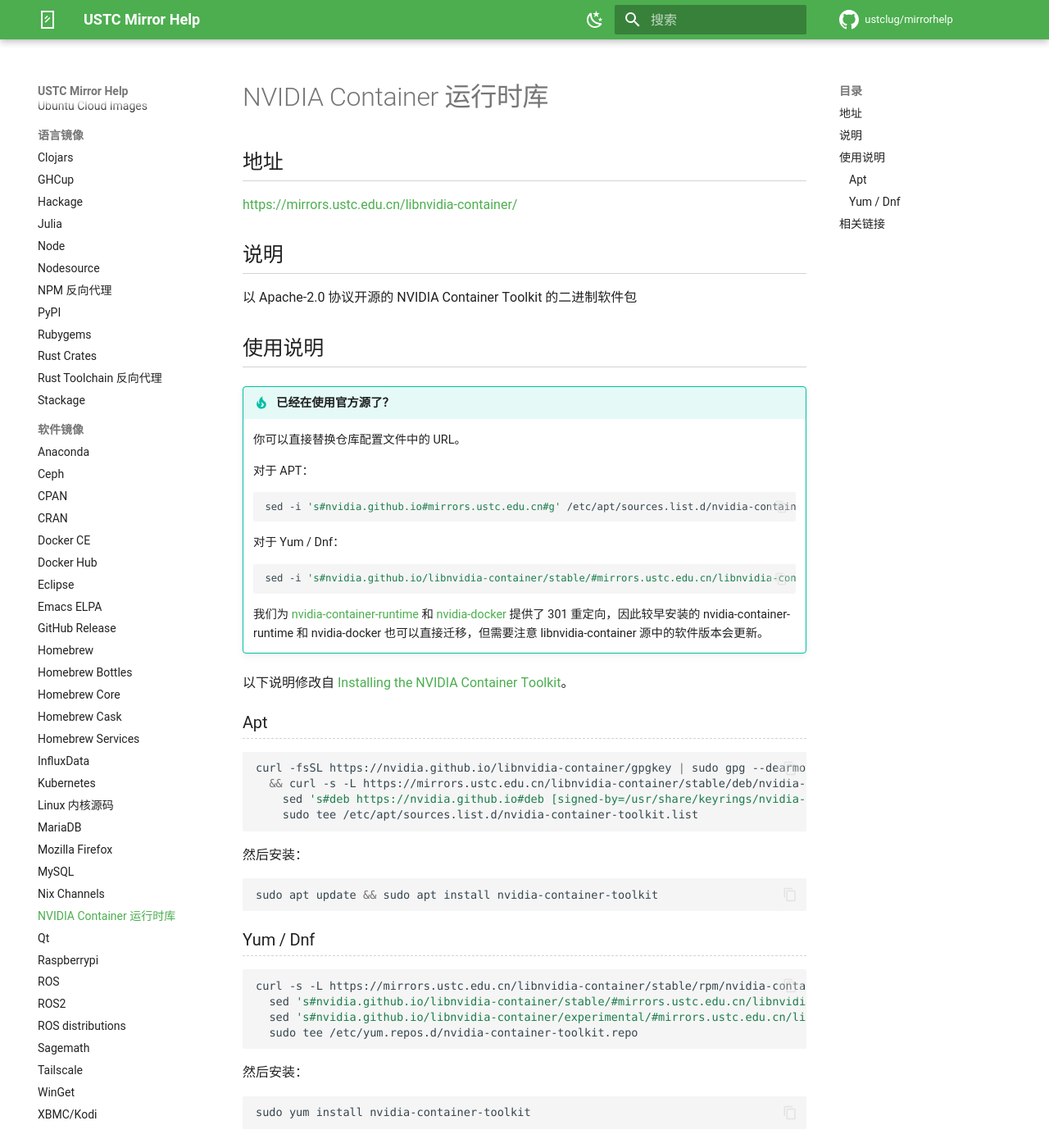
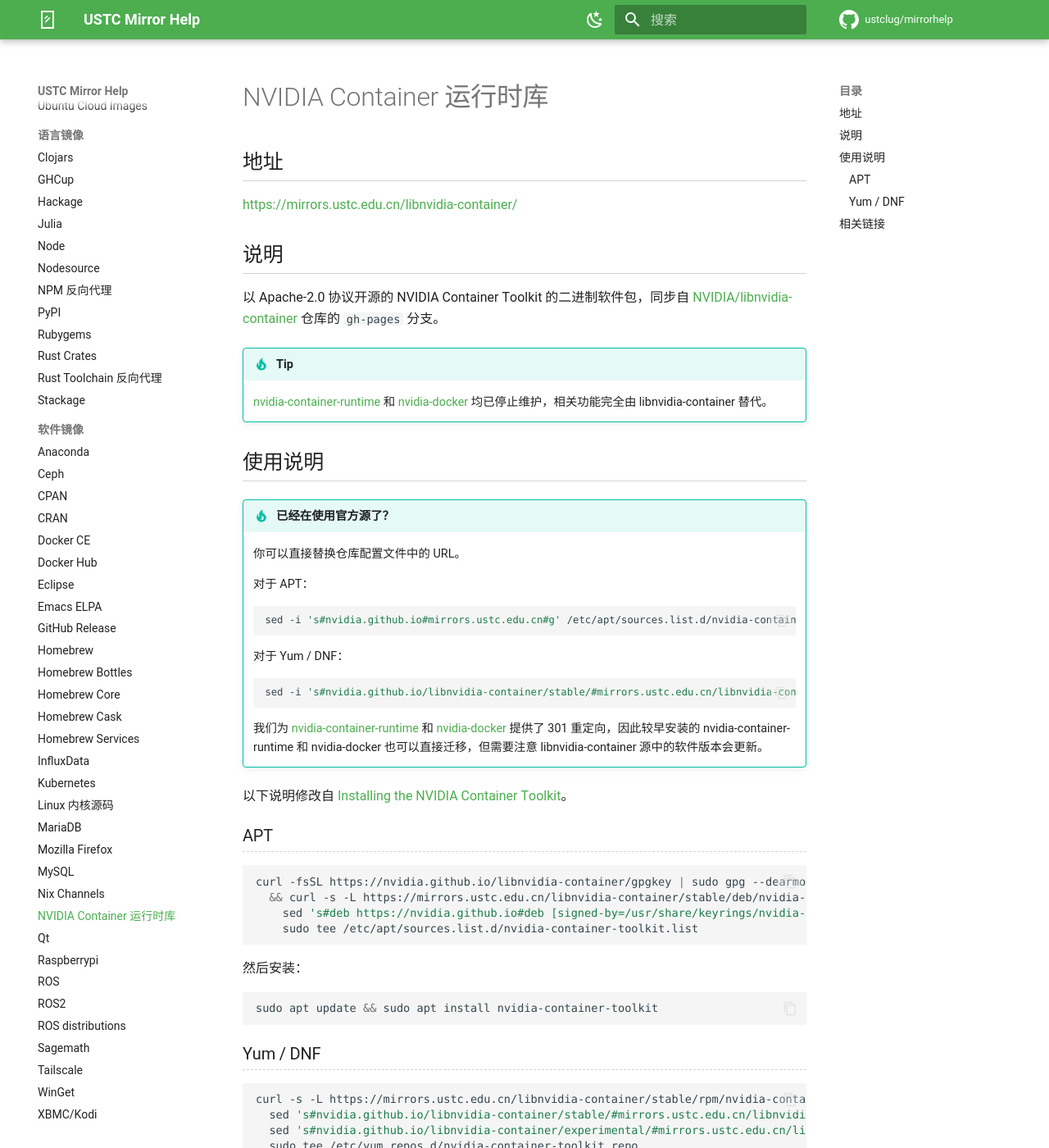
Before and after one commit to ustclug/mirrorhelp, an MkDocs documentation site: the page built from docs/libnvidia-container.md, in a window 1280 px wide and 1400 px high. Shown: the whole window at 82% size. Built offline with MkDocs 1.6.1 and Material for MkDocs 9.7.7, drawn with Linux system fonts in a browser that asks for light colours; comment, search, counter and statistics services are not loaded.

Commit message:
libnvidia-container: Clarify sync source

````diff
--- a/docs/libnvidia-container.md
+++ b/docs/libnvidia-container.md
@@ -6,7 +6,11 @@
 
 ## 说明
 
-以 Apache-2.0 协议开源的 NVIDIA Container Toolkit 的二进制软件包
+以 Apache-2.0 协议开源的 NVIDIA Container Toolkit 的二进制软件包，同步自 [NVIDIA/libnvidia-container](https://github.com/NVIDIA/libnvidia-container) 仓库的 `gh-pages` 分支。
+
+!!! tip
+
+    [nvidia-container-runtime](https://github.com/NVIDIA/nvidia-container-runtime) 和 [nvidia-docker](https://github.com/NVIDIA/nvidia-docker) 均已停止维护，相关功能完全由 libnvidia-container 替代。
 
 ## 使用说明
 
@@ -20,7 +24,7 @@
     sed -i 's#nvidia.github.io#mirrors.ustc.edu.cn#g' /etc/apt/sources.list.d/nvidia-container-toolkit.list
     ```
 
-    对于 Yum / Dnf：
+    对于 Yum / DNF：
 
     ```shell
     sed -i 's#nvidia.github.io/libnvidia-container/stable/#mirrors.ustc.edu.cn/libnvidia-container/stable/#g;s#nvidia.github.io/libnvidia-container/experimental/#mirrors.ustc.edu.cn/libnvidia-container/experimental/#g' | /etc/yum.repos.d/nvidia-container-toolkit.repo
@@ -30,7 +34,7 @@
 
 以下说明修改自 [Installing the NVIDIA Container Toolkit](https://docs.nvidia.com/datacenter/cloud-native/container-toolkit/latest/install-guide.html)。
 
-### Apt
+### APT
 
 ```shell
 curl -fsSL https://nvidia.github.io/libnvidia-container/gpgkey | sudo gpg --dearmor -o /usr/share/keyrings/nvidia-container-toolkit-keyring.gpg \
@@ -45,7 +49,7 @@
 sudo apt update && sudo apt install nvidia-container-toolkit
 ```
 
-### Yum / Dnf
+### Yum / DNF
 
 ```shell
 curl -s -L https://mirrors.ustc.edu.cn/libnvidia-container/stable/rpm/nvidia-container-toolkit.repo | \
````
